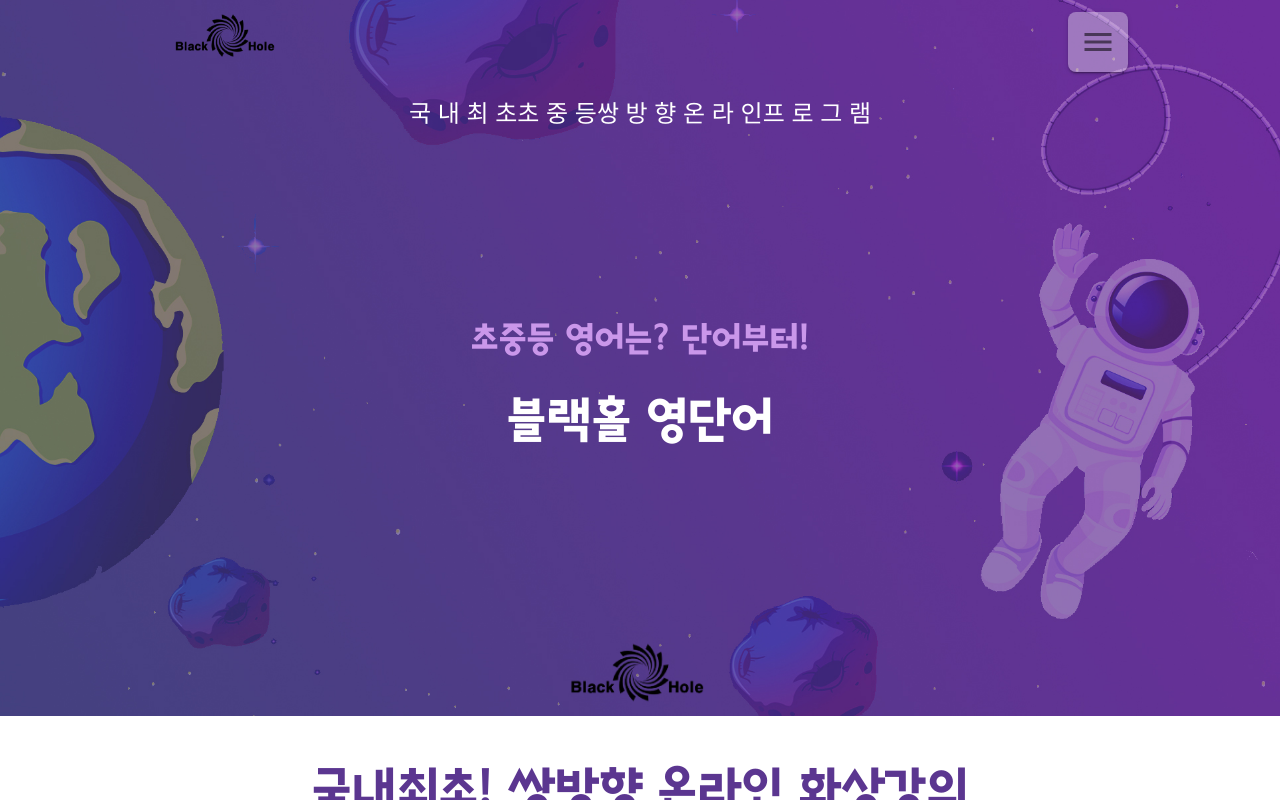
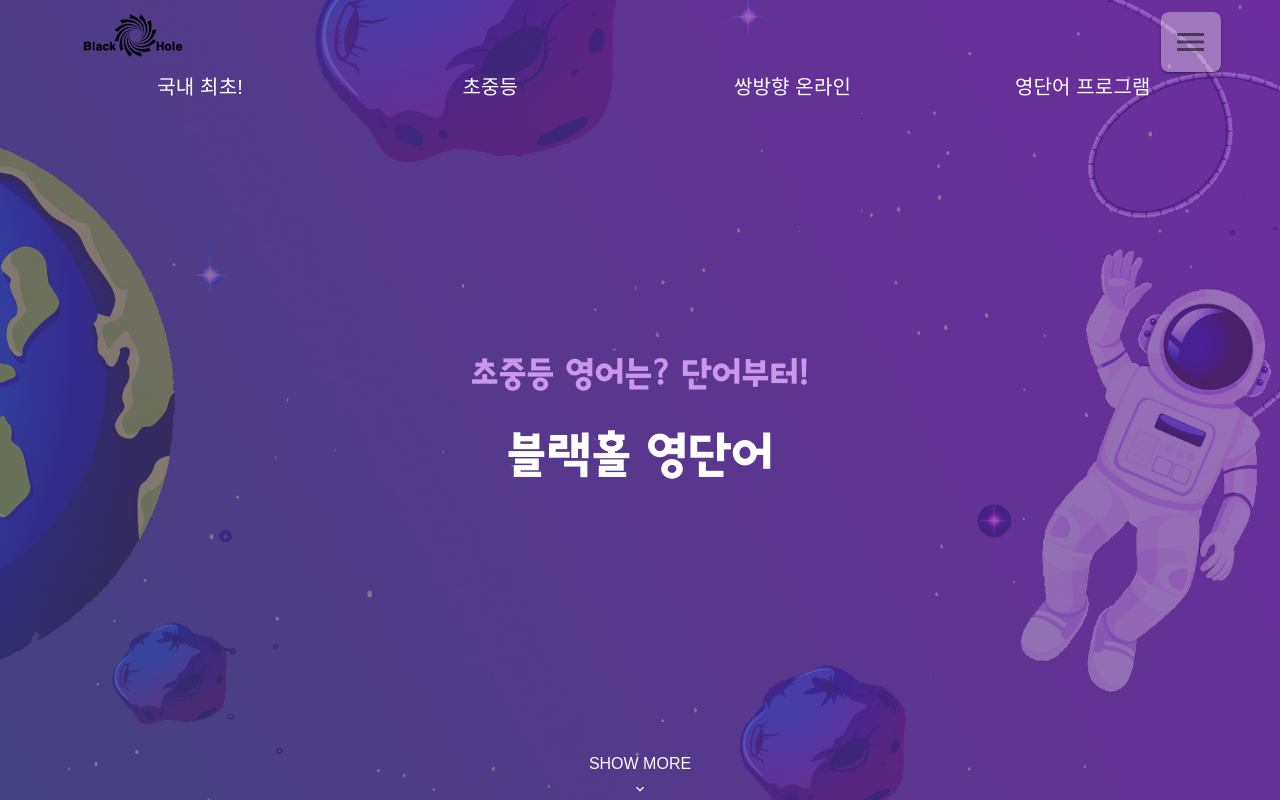
Before and after one commit to kuzco92/blackhole, a Vue app: page /main in a window 1280 px wide. Both pictures are taken after a click on the element "무료수업 신청하기". Shown: the top 800 px of the page. Built offline with nearby package versions, Linux system fonts and the light colour scheme; a web font is replaced by a local one.

Commit message:
change main, free class add chat btn

```diff
--- a/src/views/FreeClass.vue
+++ b/src/views/FreeClass.vue
@@ -1,58 +1,67 @@
-
 <template>
   <v-app style="background-color: #00000000">
     <v-container fluid class="py-0 px-0">
       <v-img
         src="../assets/main_header_img.jpg"
-        :height="isMobile ? 'auto' : '100vh'"
+        :height="isMobile ? '100vh' : '100vh'"
       >
         <v-container
           class="d-flex flex-column"
           :class="isMobile ? 'px-0 py-0 ' : 'px-8'"
-          style="height: 100%; max-width: 1000px"
+          style="height: 100%; "
         >
           <Header></Header>
 
-          <v-container class="d-flex flex-column fill-height">
-            <div
-              class="white--text d-flex flex-column flex-md-row mb-10 mb-md-0"
-            >
+          <div class="white--text d-flex flex-column flex-md-row mb-10 mb-md-0">
+            <v-row>
+              <v-col md="6" cols="12" class="d-md-inline-flex text-center py-0">
                 <span
-                class="mx-auto h5 nanum"
+                  class="mx-auto nanum"
+                  :class="isMobile ? 'h6' : 'h5'"
                   :style="
                     isMobile
                       ? ''
-                    : 'letter-spacing: 15px; text-shadow: 0 0 20px white'
+                      : 'letter-spacing: 8px; text-shadow: 0 0 20px white'
                   "
-                >국 내 최 초</span
                 >
+                  국내 최초!
+                </span>
                 <span
-                class="mx-auto h5 nanum"
+                  class="mx-auto nanum"
+                  :class="isMobile ? 'h6' : 'h5'"
                   :style="
                     isMobile
                       ? ''
-                    : 'letter-spacing: 15px; text-shadow: 0 0 20px white'
+                      : 'letter-spacing: 8px; text-shadow: 0 0 20px white; right:0 '
                   "
-                >초 중 등</span
                 >
+                  초중등
+                </span>
+              </v-col>
+              <v-col md="6" cols="12" class="d-md-inline-flex text-center py-0">
                 <span
-                class="mx-auto h5 nanum"
+                  class="mx-auto nanum "
+                  :class="isMobile ? 'h6' : 'h5'"
                   :style="
                     isMobile
                       ? ''
-                    : 'letter-spacing: 15px; text-shadow: 0 0 20px white'
+                      : 'letter-spacing: 8px; text-shadow: 0 0 20px white'
                   "
-                >쌍 방 향 온 라 인</span
                 >
+                  쌍방향 온라인
+                </span>
                 <span
-                class="mx-auto h5 nanum"
+                  class="mx-auto nanum "
+                  :class="isMobile ? 'h6' : 'h5'"
                   :style="
                     isMobile
                       ? ''
-                    : 'letter-spacing: 15px; text-shadow: 0 0 20px white'
+                      : 'letter-spacing: 8px; text-shadow: 0 0 20px white'
                   "
-                >프 로 그 램</span
-              >
+                  >영단어 프로그램
+                </span>
+              </v-col>
+            </v-row>
           </div>
           <div class="my-auto">
             <div
@@ -69,18 +78,23 @@
               블랙홀 영단어
             </div>
           </div>
-            <div class="mt-10 mt-md-0">
+          <!-- <div class="mt-10 mt-md-0">
               <v-img
                 src="../assets/logo.png"
                 width="200"
                 class="d-flex mx-auto"
               ></v-img>
+            </div> -->
+          <div class="text-center white--text">
+            SHOW MORE
+            <div>
+              <v-icon small color="white">keyboard_arrow_down</v-icon>
             </div>
-          </v-container>
+          </div>
         </v-container>
       </v-img>
     </v-container>
-    <v-container :class="isMobile ? 'px-0 py-5' : 'px-10 py-5'">
+    <v-container :class="isMobile ? 'px-0 py-5' : 'px-10 py-10 my-8'">
       <div
         class="text-center text-purple mt-5 mb-10 brb korean-text"
         :class="isMobile ? 'h3' : 'h2'"
@@ -88,7 +102,7 @@
         국내최초! 쌍방향 온라인 화상강의
       </div>
       <v-row class="px-3">
-        <v-col cols="12" class="py-0">
+        <v-col cols="12" md="6" offset-md="3" class="py-0">
           <v-text-field
             outlined
             label="이름"
@@ -96,7 +110,7 @@
             x-large
           ></v-text-field>
         </v-col>
-        <v-col cols="12" class="py-0">
+        <v-col cols="12" md="6" offset-md="3" class="py-0">
           <v-text-field
             outlined
             label="전화번호"
@@ -104,22 +118,25 @@
             x-large
           ></v-text-field>
         </v-col>
-        <v-col cols="12" sm="9" class="py-0">
+        <v-col cols="12" md="4" offset-md="3" sm="6" class="py-0">
           <v-text-field
             outlined
             label="수업일시"
             class="rounded-xl"
             x-large
+            readonly
           ></v-text-field>
         </v-col>
-        <v-col cols="12" sm="3" class="py-0">
-          <v-btn class="white--text rounded-xl" color="#5b3690" x-large block>
-            <span>무료 수업 시간표 선택</span>
+        <v-col cols="12" md="2" sm="6" class="py-0">
+          <v-btn class="rounded-xl" color="#5b3690" x-large block>
+            <v-icon class="white--text" large>
+              mdi-calendar-clock
+            </v-icon>
           </v-btn>
         </v-col>
       </v-row>
       <v-row>
-        <v-col>
+        <v-col cols="12" md="6" offset-md="3">
           <v-card flat color="#fafafa">
             <v-container fluid>
               <v-row>
@@ -140,7 +157,7 @@
           </v-card>
         </v-col>
       </v-row>
-      <div class="d-flex">
+      <div class="d-flex mt-10">
         <v-btn
           color="#4d2794"
           depressed
@@ -245,7 +262,7 @@
       </v-card>
     </v-container>
     <v-container v-else>
-      <v-card flat color="#ece2f3" tile class="py-5">
+      <v-card flat color="#ece2f3" tile>
         <v-carousel
           hide-delimiter-background
           show-arrows-on-hover
@@ -339,7 +356,7 @@
         </v-carousel>
       </v-card>
     </v-container>
-    <v-container class="px-0 py-0" fluid>
+    <v-container class="px-0 py-3" fluid>
       <v-card
         flat
         class="ml-auto mb-3"
@@ -347,8 +364,13 @@
         style="background: linear-gradient(to bottom right, #edf1fb, #f7eff5)"
       >
         <v-container>
-          <v-row>
-            <v-col cols="12" md="6" class="d-flex flex-column justify-center">
+          <v-row class="py-15">
+            <v-col
+              cols="12"
+              md="4"
+              offset-md="2"
+              class="d-flex flex-column justify-center"
+            >
               <div class="h4 nanum mb-10" style="color: #34163e">
                 독해단어 <span class="font-weight-bold">10회 인터벌 반복</span>
               </div>
@@ -358,7 +380,7 @@
                 어원단어장을 함께 전송하여 영어를 한층 깊게 학습합니다.
               </div>
             </v-col>
-            <v-col cols="12" md="6">
+            <v-col cols="12" md="4">
               <v-img
                 class="mx-auto"
                 src="../assets/IMG2.png"
@@ -376,15 +398,15 @@
         style="background: linear-gradient(to bottom right, #e8f7f8, #f9f2f7)"
       >
         <v-container>
-          <v-row>
-            <v-col cols="12" md="6">
+          <v-row class="py-15">
+            <v-col cols="12" md="4" offset-md="2">
               <v-img
                 class="mx-auto"
                 src="../assets/IMG3.png"
                 :width="isMobile ? '100%' : '90%'"
               ></v-img>
             </v-col>
-            <v-col cols="12" md="6" class="d-flex flex-column justify-center">
+            <v-col cols="12" md="4" class="d-flex flex-column justify-center">
               <div class="h4 nanum mb-10" style="color: #34163e">
                 외국인 강사님과
                 <span class="font-weight-bold">100% 영어학습</span>
@@ -405,8 +427,13 @@
         style="background: linear-gradient(to bottom right, #f2f0fc, #ecf3f9)"
       >
         <v-container>
-          <v-row>
-            <v-col cols="12" md="6" class="d-flex flex-column justify-center">
+          <v-row class="py-15">
+            <v-col
+              cols="12"
+              md="4"
+              offset-md="2"
+              class="d-flex flex-column justify-center"
+            >
               <div class="h4 nanum mb-10" style="color: #34163e">
                 카톡으로
                 <span class="font-weight-bold">관리하는 자녀 수업 스케줄</span>
@@ -417,7 +444,7 @@
                 어원단어장을 함께 전송하여 영어를 한층 깊게 학습합니다.
               </div>
             </v-col>
-            <v-col cols="12" md="6">
+            <v-col cols="12" md="4">
               <v-img
                 class="mx-auto"
                 src="../assets/IMG4.png"
@@ -437,15 +464,22 @@
       </div>
 
       <v-card flat>
+        <v-row>
+          <v-col cols="12" md="8" offset-md="2">
             <v-img src="../assets/FREECLASS_IMG1.png"></v-img>
+          </v-col>
+        </v-row>
       </v-card>
     </v-container>
-    <v-container :class="isMobile ? 'px-2 py-5' : 'px-15 py-5'">
-      <div class="text-center text-purple h3 mt-5 mb-10 brb korrean-text">
+    <v-container :class="isMobile ? 'px-0 py-5' : 'px-10 py-10 my-8'">
+      <div
+        class="text-center text-purple mt-5 mb-10 brb korean-text"
+        :class="isMobile ? 'h3' : 'h2'"
+      >
         국내최초! 쌍방향 온라인 화상강의
       </div>
-      <v-row>
-        <v-col cols="12" class="py-0">
+      <v-row class="px-3">
+        <v-col cols="12" md="6" offset-md="3" class="py-0">
           <v-text-field
             outlined
             label="이름"
@@ -453,7 +487,7 @@
             x-large
           ></v-text-field>
         </v-col>
-        <v-col cols="12" class="py-0">
+        <v-col cols="12" md="6" offset-md="3" class="py-0">
           <v-text-field
             outlined
             label="전화번호"
@@ -461,22 +495,25 @@
             x-large
           ></v-text-field>
         </v-col>
-        <v-col cols="12" sm="9" class="py-0">
+        <v-col cols="12" md="4" offset-md="3" sm="6" class="py-0">
           <v-text-field
             outlined
             label="수업일시"
             class="rounded-xl"
             x-large
+            readonly
           ></v-text-field>
         </v-col>
-        <v-col cols="12" sm="3" class="py-0">
-          <v-btn class="white--text rounded-xl" color="#5b3690" x-large block>
-            <span>무료 수업 시간표 선택</span>
+        <v-col cols="12" md="2" sm="6" class="py-0">
+          <v-btn class="rounded-xl" color="#5b3690" x-large block>
+            <v-icon class="white--text" large>
+              mdi-calendar-clock
+            </v-icon>
           </v-btn>
         </v-col>
       </v-row>
       <v-row>
-        <v-col>
+        <v-col cols="12" md="6" offset-md="3">
           <v-card flat color="#fafafa">
             <v-container fluid>
               <v-row>
@@ -497,7 +534,7 @@
           </v-card>
         </v-col>
       </v-row>
-      <div class="d-flex">
+      <div class="d-flex mt-10">
         <v-btn
           color="#4d2794"
           depressed
@@ -510,7 +547,7 @@
   </v-app>
 </template>
 
-<style  scoped>
+<style scoped>
 .marquee-container {
   overflow: hidden;
   position: relative;
@@ -567,7 +604,7 @@
 import Header from "@/components/Header.vue";
 export default {
   components: {
-    Header,
+    Header
   },
   data() {
     return {
@@ -579,14 +616,14 @@
           title: "영어발음에 큰 도움",
           body:
             "엄마의 권유로 하게 되어 처음에는 별로 열심히 하지 않았지만 영어단어를 게임을 하듯이 외우다 보니 쉽고 재밌어서 자꾸 하게 되었고 영어학원에서 공부할 때도 블랙홀에서 외운 단어들이 바로바로 생각나서 참 신기했다 그리고 원어민 선생님들이 발음도 매번 이야기 해 주셔서 많은 도움이 되었다.",
-          footer: "[중3] 다연학생",
+          footer: "[중3] 다연학생"
         },
         {
           title: "탁월한 복습량",
           body:
             "전시간에 배운 단어들을 복습하며 암기하다보니 내 단어 실력이 증가했음을 알 수 있었다. 또한 원어민 선생님과의 대화를 통해서 내가 모르는 단어가 있을 때 앞뒤 문맥에 맞추어 단어의 뜻을 추측하는 능력을 기를 수 있게 되었고, 전혀 감이 잡히지 않는 단어의 경우 선생님께 따로 여쭈워보면 내가 아는 쉬운 단어로 바꾸어 말씀해주시거나 그 단어의 뜻을 설명해주셔서 정말 많은 도움이 되었다.",
-          footer: "[고1] 다인학생",
-        },
+          footer: "[고1] 다인학생"
+        }
       ],
 
       review2: [
@@ -594,14 +631,14 @@
           title: "완벽한 단어암기",
           body:
             "당신은 블랙홀을 경험해 본 적이 있는가? 블랙홀 영어에서는 그날의 단어 미션을 완료하기 위하여2교시에 블랙홀 수업을 하게 된다 말 그대로 미션을 완료할 때까지 절대로 빠져 나올 수 없다. 나는 오늘도 어제수업을 빠진 결과 다른 아이들 보다 블랙홀에서 선생님과 단 둘이 30분을 더 체류 할 수 밖에 없었다.. ㅠㅠ단어를 외우지 않으면 수업이 끝나지 않는다...블랙홀 ㅠㅠ!!",
-          footer: "[중1]재민학생",
+          footer: "[중1]재민학생"
         },
         {
           title: "적극적인 수업참여",
           body:
             "처음엔 뭐 다 비슷비슷하겠지..했었는데 아이 눈높이에 맞춰 수업하시는 선생님의 질문에 아이가 적극적으로 대답하는 모습을 보였고, 단어 외우는 것도 퀴즈를 풀고 맞추는 기분이라며 내일은 더 잘 할거라고 얘기를 했습니다. 이젠 내일을, 블랙홀을 기대하게 되었습니다..  오늘.. 아이들은 선생님과의 시간을 먼저 체크하고 기다리네요. 블랙홀!! 아이들에게 내일은 더 잘할 수 있다는 자신감을 갖게 해줘서 정말정말 감사합니다!!",
-          footer: "[중1] 용인 정인이 부모님",
-        },
+          footer: "[중1] 용인 정인이 부모님"
+        }
       ],
 
       review3: [
@@ -609,15 +646,15 @@
           title: "국제학교식 수업",
           body:
             "처음엔 단어량이 적었는데 점차 양이 늘어가면서 단어 실력이 확실히 좋아진 것을 느낀다. 외국인강사와 함께100% 영어로만 소통하는 국제학교식 수업으로 단어를 계속 노출 시키면서 마지막엔 스펠링까지 쓰게 하게끔 하여 결국은 단어를 외우지 않으면 안 되게 끔  하는 시스템이 큰 장점이다. 단어 하나를 가지고도 쓰고 말하고 독해하며 외우게 하는 블랙홀 수업방식에 너무 만족해하며 수업하고 있다.",
-          footer: "[중2] 수원 주현 학부모님",
+          footer: "[중2] 수원 주현 학부모님"
         },
         {
           title: "영자신문 독해까지",
           body:
             "영자신문의 단어들을 3단계에 거쳐 외우게 하고 독해랑 테스트가 끝나면 2교시 블랙홀단계로 가는데 말그대로 테스트를 통과 못하면 블랙홀에서 통과할 때까지 못 빠져 나온다.쉽게 생각하던 울 아들.. 막상 수업에 들어가 한번 블랙홀을 경험하더니 다음 시간부터는 무지 진지해진다. 아무튼 영어학원 몇 년을 다녀도 안 잡히는 단어가 블랙홀에선 잡히고 있어 너무 흐믓하다. 정말 신기하다.",
-          footer: "[중3] 동탄 찬규 부모님",
-        },
-      ],
+          footer: "[중3] 동탄 찬규 부모님"
+        }
+      ]
     };
   },
 
@@ -637,7 +674,7 @@
     onWindowResize() {
       this.screenWidth = screen.width;
       this.isMobile = this.screenWidth <= 960 ? true : false;
-    },
-  },
+    }
+  }
 };
 </script>
```
Also changed, not shown: src/views/Main.vue (+20 -17 lines), src/assets/tab.png. Lines whose indentation alone changed are shown as unchanged.
